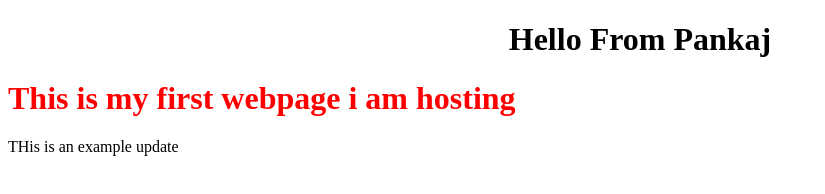
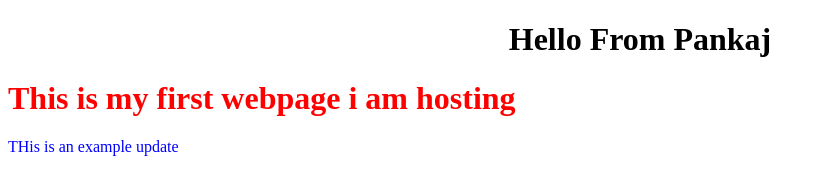
Before and after one commit to pankajsawankar/Webtech_A4, a plain HTML site: page index.html in a window 1280 px wide. Shown: the whole page, without its empty margins (0-825 px from the left). Drawn offline with Linux system fonts and the light colour scheme.

Commit message:
update in paragraph

```diff
--- a/index.html
+++ b/index.html
@@ -8,7 +8,7 @@
 <body>
     <h1 align="center">Hello From Pankaj</h1>
     <h1 style="color: red;">This is my first webpage i am hosting</h1>
-    <p>THis is an example update</p>
+    <p style="color: blue;">THis is an example update</p>
 
 </body>
 </html>
```
